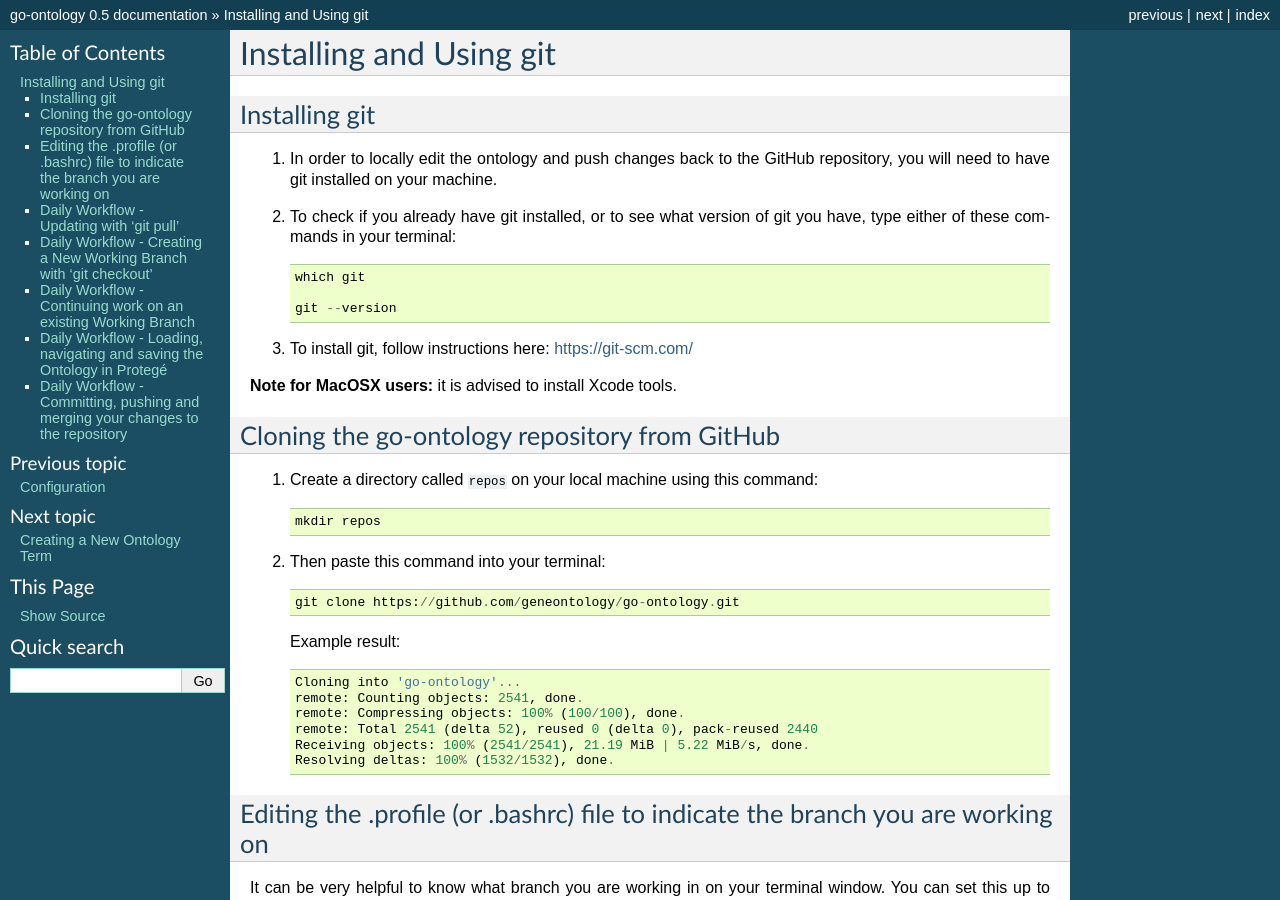
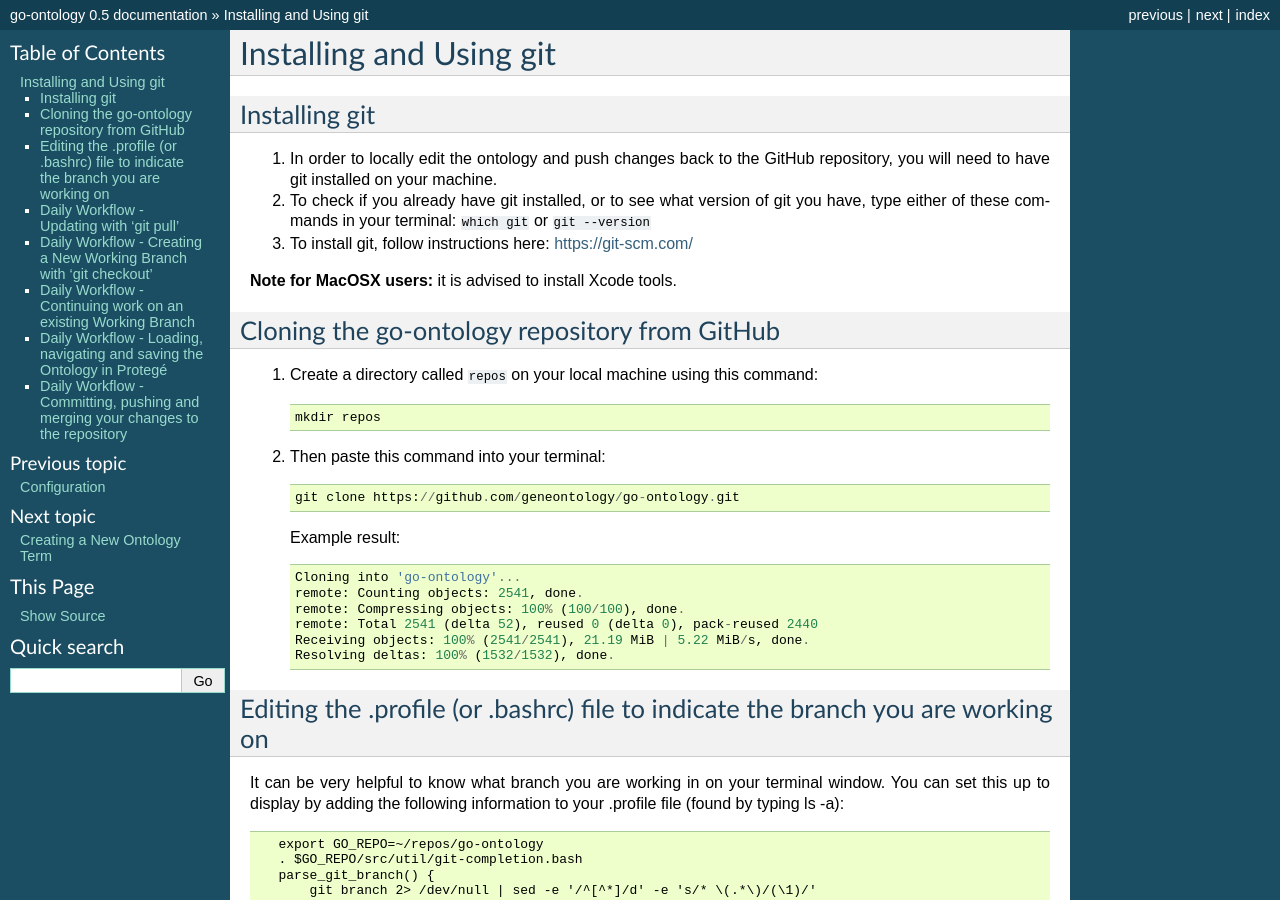
Before and after one commit to geneontology/go-ontology, a Sphinx documentation site: the page built from docs/Installgit.md, in a window 1280 px wide and 900 px high. Built offline with Sphinx 7.4.7, drawn with Linux system fonts in a browser that asks for light colours; part of the change alters nothing that is shown.

Commit message:
Update Installgit.md

````diff
--- a/docs/Installgit.md
+++ b/docs/Installgit.md
@@ -5,10 +5,7 @@
 1. In order to locally edit the ontology and push changes back to the GitHub repository, you will need to have git installed on your machine.
 
 2. To check if you already have git installed, or to see what version of git you have, type either of these commands in your terminal:
-
-       which git
-
-       git --version
+```which git``` or ```git --version```
 
 3. To install git, follow  instructions here: [https://git-scm.com/](https://git-scm.com/)
 
````
